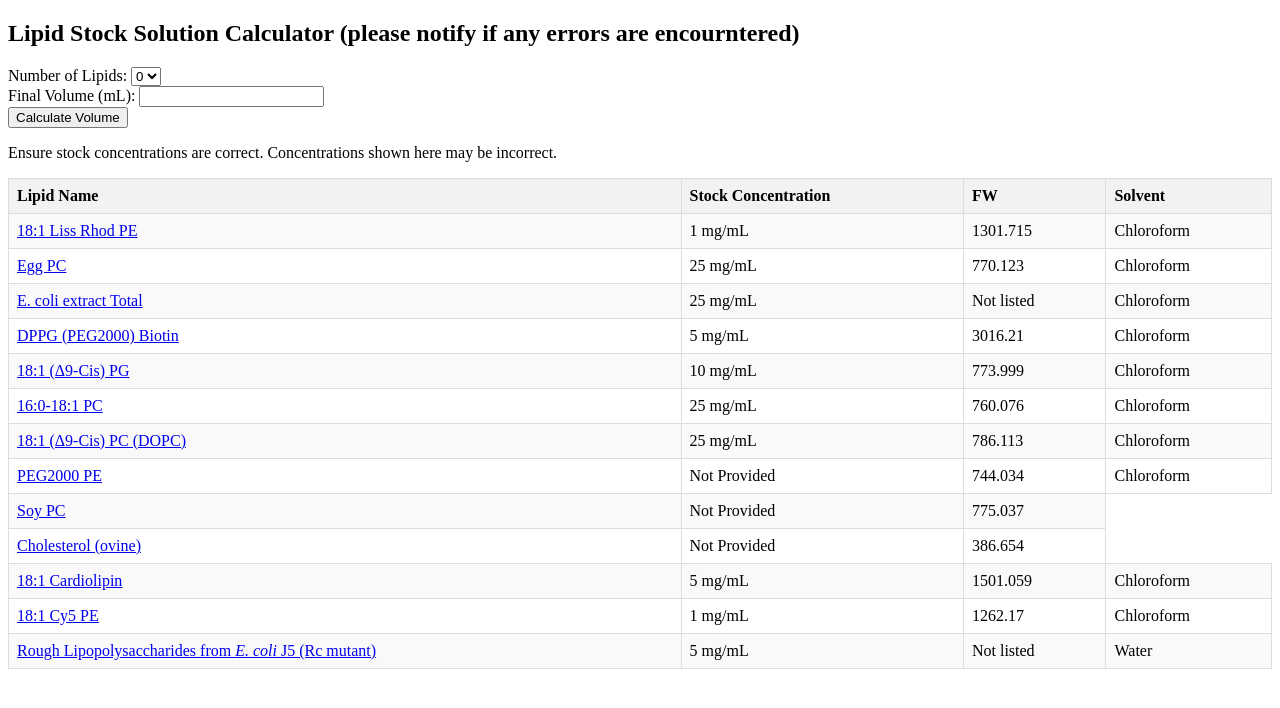
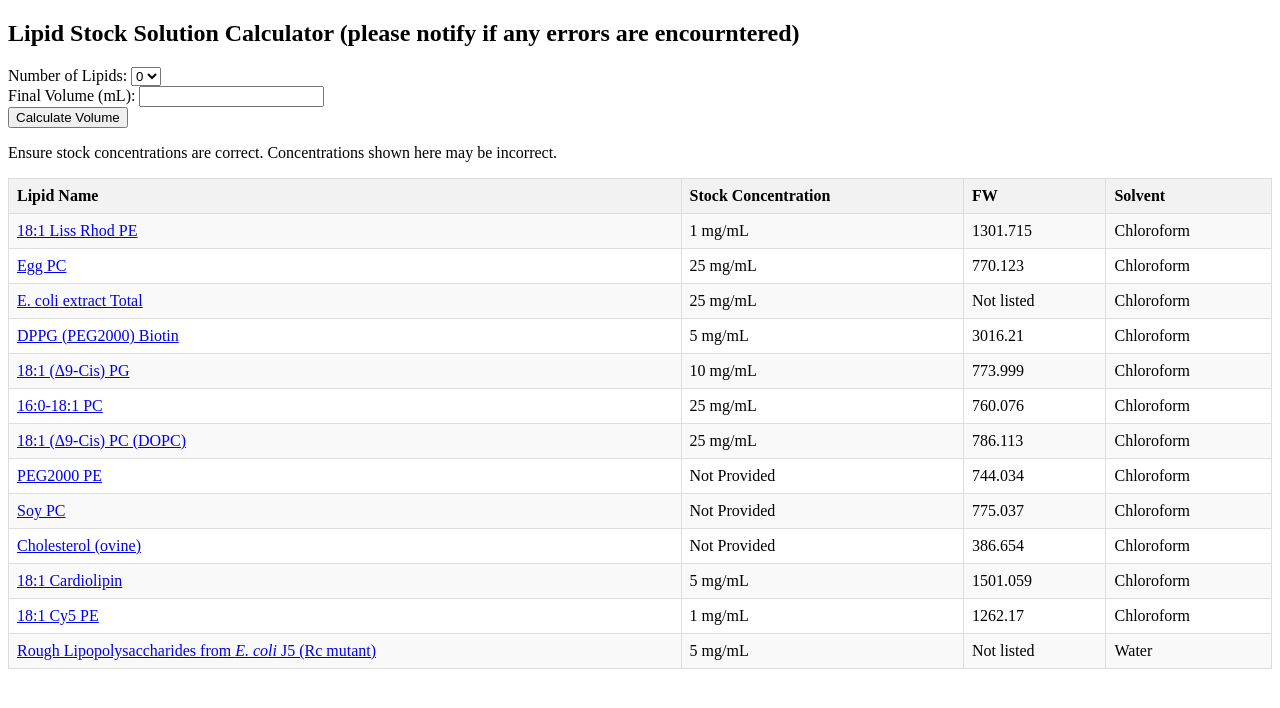
Before and after one commit to da-johnson/lipid_calculator, a plain HTML site: page index.html in a window 1280 px wide. Drawn offline with Linux system fonts and the light colour scheme.

Commit message:
Update index.html

```diff
--- a/index.html
+++ b/index.html
@@ -169,11 +169,13 @@ function calculateVolume() {
         <td><a href="https://avantilipids.com/product/840054" target="_blank">Soy PC</a></td>
         <td>Not Provided</td>
         <td>775.037</td>
+        <td>Chloroform</td>
       </tr>
       <tr>
         <td><a href="https://avantilipids.com/product/700000" target="_blank">Cholesterol (ovine)</a></td>
         <td>Not Provided</td>
         <td>386.654</td>
+        <td>Chloroform</td>
       </tr>
       <tr>
         <td><a href="https://avantilipids.com/product/710335" target="_blank">18:1 Cardiolipin</a></td>
```
